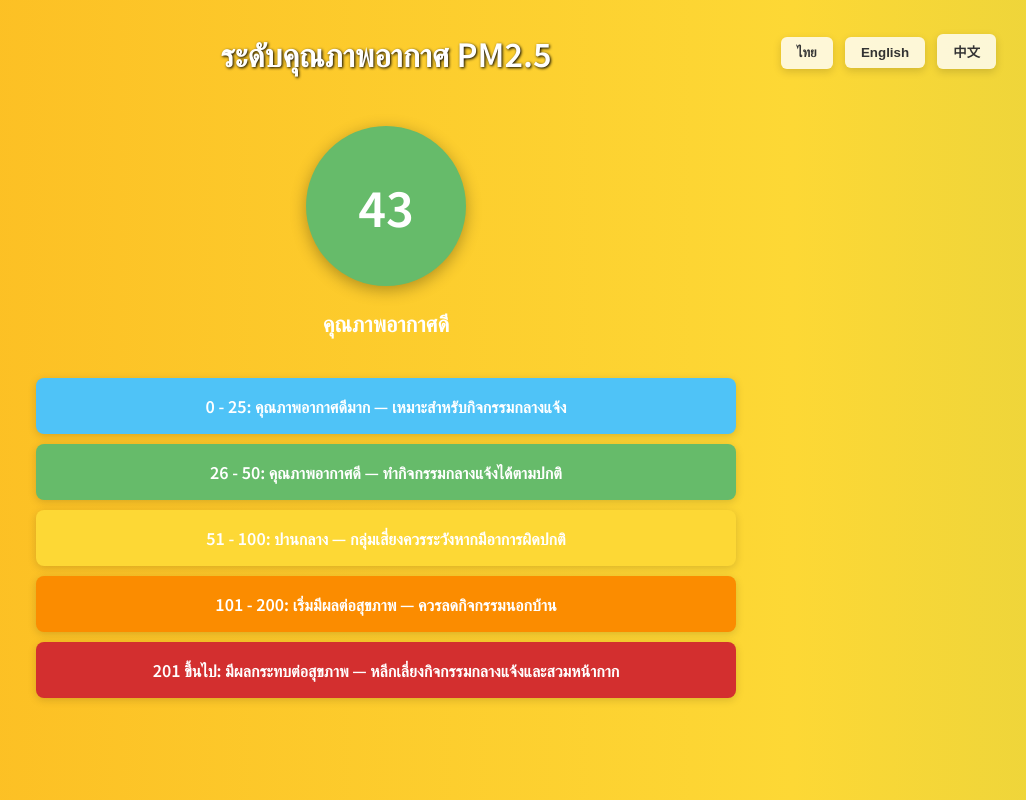
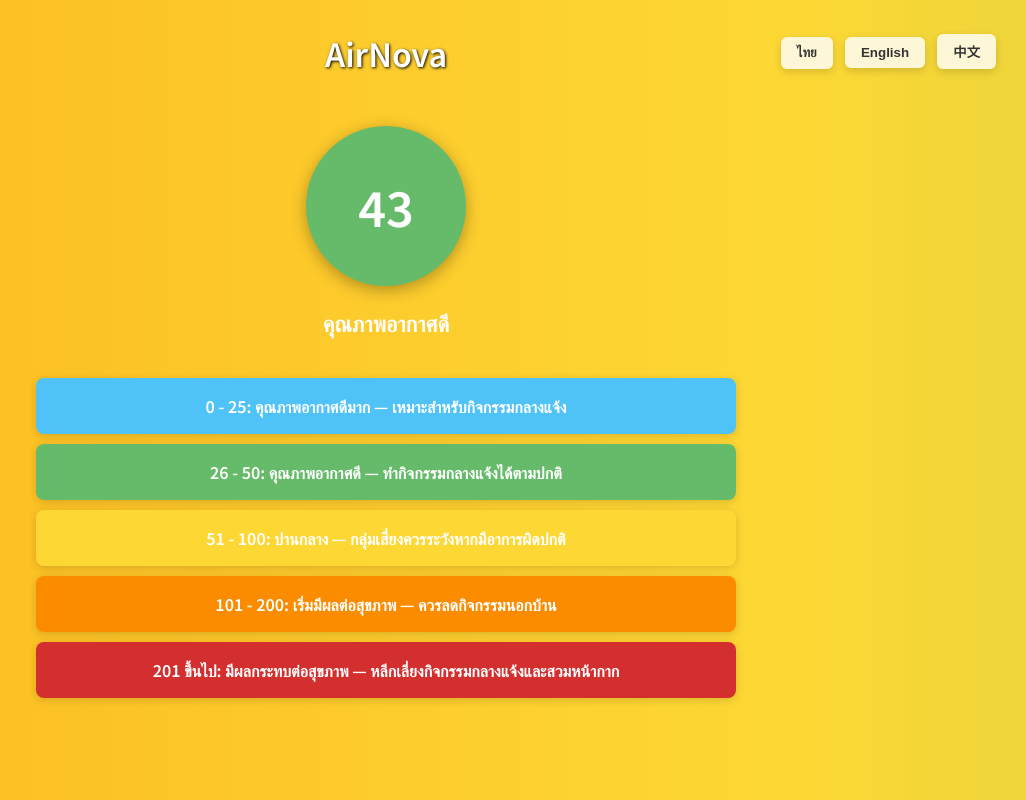
Before and after one commit to Enskuth/mP-demo1, a plain HTML site: page index.html in a window 1280 px wide. Shown: the whole page, without its empty margins (254-1280 px from the left). Drawn offline with Linux system fonts and the light colour scheme; a web font is replaced by a local one.

Commit message:
Add files via upload

```diff
--- a/index.html
+++ b/index.html
@@ -2,7 +2,7 @@
 <html lang="th">
 <head>
   <meta charset="UTF-8">
-  <title>สถานะคุณภาพอากาศ</title>
+  <title>AirNova</title>
   <!-- ฟอนต์สวย อ่านง่าย รองรับหลายภาษา -->
   <link href="https://fonts.googleapis.com/css2?family=IBM+Plex+Sans+Thai:wght@400;600&display=swap" rel="stylesheet">
   <link href="https://fonts.googleapis.com/css2?family=Noto+Sans+SC:wght@400;600&display=swap" rel="stylesheet">
@@ -124,7 +124,7 @@
 <body>
 
 <header id="main-title">
-  ระดับคุณภาพอากาศ PM2.5
+  AirNova
   <div class="lang-switcher">
     <button onclick="setLanguage('th')">ไทย</button>
     <button onclick="setLanguage('en')">English</button>
@@ -151,7 +151,7 @@
 
   const data = {
     th: {
-      title: "ระดับคุณภาพอากาศ PM2.5",
+      title: " AirNova",
       levels: [
         "0 - 25: คุณภาพอากาศดีมาก — เหมาะสำหรับกิจกรรมกลางแจ้ง",
         "26 - 50: คุณภาพอากาศดี — ทำกิจกรรมกลางแจ้งได้ตามปกติ",
@@ -168,7 +168,7 @@
       ]
     },
     en: {
-      title: "PM2.5 Air Quality Level",
+      title: " AirNova",
       levels: [
         "0 - 25: Very good — Great for outdoor activities",
         "26 - 50: Good — Safe for most outdoor activities",
@@ -185,7 +185,7 @@
       ]
     },
     zh: {
-      title: "PM2.5 空气质量等级",
+      title: " AirNova",
       levels: [
         "0 - 25: 空气非常好 — 适合户外活动",
         "26 - 50: 空气良好 — 可正常活动",
```
